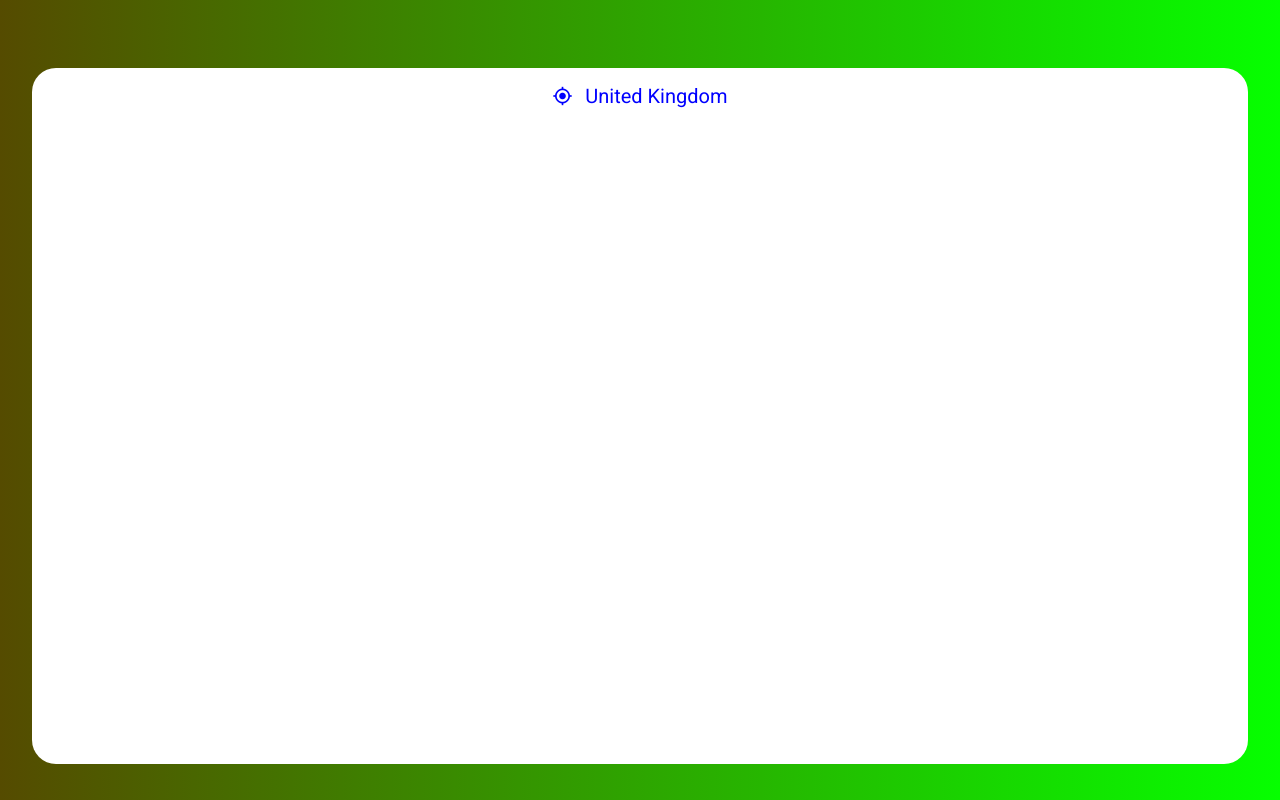
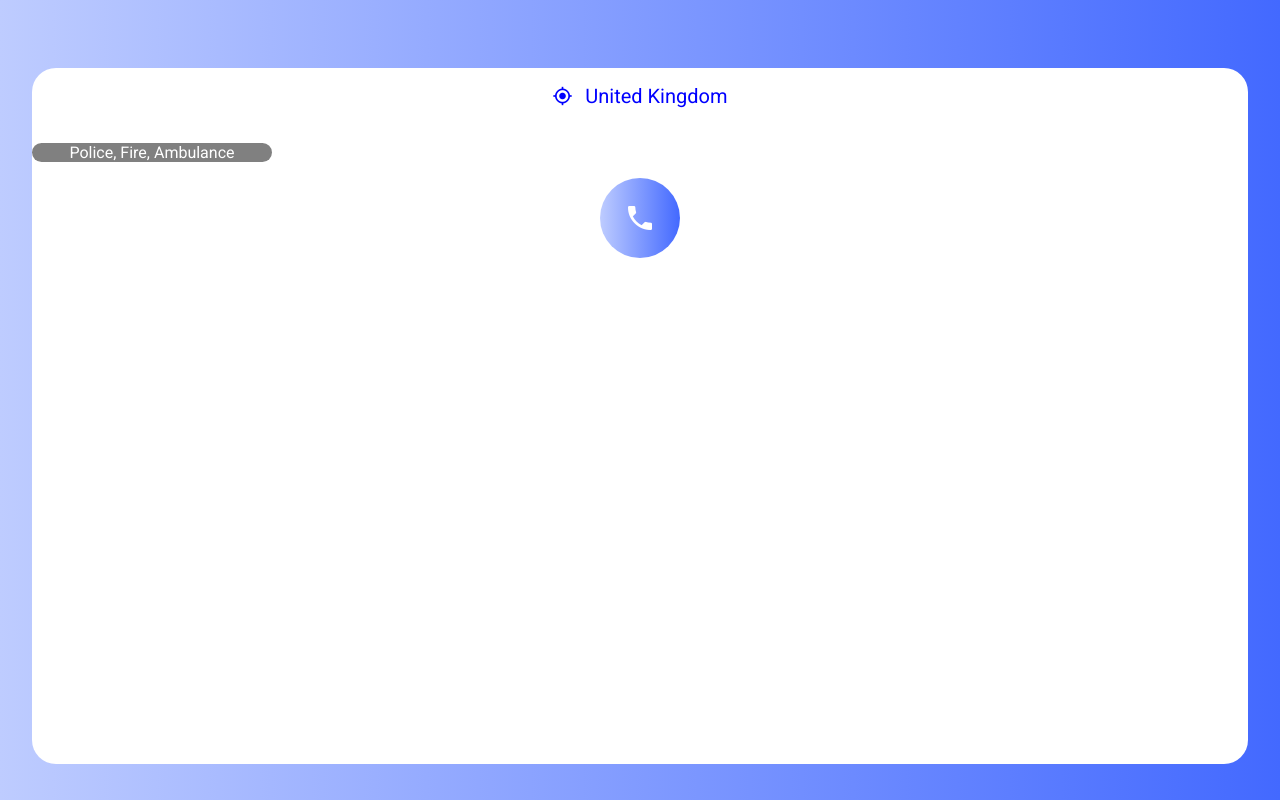
Before and after one commit to EmergencyNumberDatabase/emergencynumberdatabase.github.io, a plain HTML site: page index.html in a window 1280 px wide. Drawn offline with Linux system fonts and the light colour scheme.

Commit message:
Add stuff

```diff
--- a/index.html
+++ b/index.html
@@ -2,35 +2,38 @@
 <html>
     <head>
         <title>Emergency Number Database</title>
-        <link rel="stylesheet" href="/style.css">
-        <script src="/lib/jquery-3.4.1.js"></script>
-        <script src="/script.js"></script>
+        <link rel="stylesheet" href="style.css">
+        <script src="lib/jquery-3.4.1.js"></script>
+        <script src="script.js"></script>
         <link href="https://fonts.googleapis.com/css?family=Roboto&display=swap" rel="stylesheet">
         <link rel="stylesheet" href="https://fonts.googleapis.com/icon?family=Material+Icons">
-        <link rel="apple-touch-icon" sizes="57x57" href="/src/icon/apple-touch-icon-57x57.png">
-        <link rel="apple-touch-icon" sizes="60x60" href="/src/icon/apple-touch-icon-60x60.png">
-        <link rel="apple-touch-icon" sizes="72x72" href="/src/icon/apple-touch-icon-72x72.png">
-        <link rel="apple-touch-icon" sizes="76x76" href="/src/icon/apple-touch-icon-76x76.png">
-        <link rel="apple-touch-icon" sizes="114x114" href="/src/icon/apple-touch-icon-114x114.png">
-        <link rel="apple-touch-icon" sizes="120x120" href="/src/icon/apple-touch-icon-120x120.png">
-        <link rel="apple-touch-icon" sizes="144x144" href="/src/icon/apple-touch-icon-144x144.png">
-        <link rel="apple-touch-icon" sizes="152x152" href="/src/icon/apple-touch-icon-152x152.png">
-        <link rel="apple-touch-icon" sizes="180x180" href="/src/icon/apple-touch-icon-180x180.png">
-        <link rel="icon" type="image/png" sizes="32x32" href="/src/icon/favicon-32x32.png">
-        <link rel="icon" type="image/png" sizes="192x192" href="/src/icon/android-chrome-192x192.png">
-        <link rel="icon" type="image/png" sizes="16x16" href="/src/icon/favicon-16x16.png">
-        <link rel="manifest" href="/site.webmanifest">
-        <link rel="mask-icon" href="/safari-pinned-tab.svg" color="#00c900">
-        <link rel="shortcut icon" href="/favicon.ico">
+        <link rel="apple-touch-icon" sizes="57x57" href="src/icon/apple-touch-icon-57x57.png">
+        <link rel="apple-touch-icon" sizes="60x60" href="src/icon/apple-touch-icon-60x60.png">
+        <link rel="apple-touch-icon" sizes="72x72" href="src/icon/apple-touch-icon-72x72.png">
+        <link rel="apple-touch-icon" sizes="76x76" href="src/icon/apple-touch-icon-76x76.png">
+        <link rel="apple-touch-icon" sizes="114x114" href="src/icon/apple-touch-icon-114x114.png">
+        <link rel="apple-touch-icon" sizes="120x120" href="src/icon/apple-touch-icon-120x120.png">
+        <link rel="apple-touch-icon" sizes="144x144" href="src/icon/apple-touch-icon-144x144.png">
+        <link rel="apple-touch-icon" sizes="152x152" href="src/icon/apple-touch-icon-152x152.png">
+        <link rel="apple-touch-icon" sizes="180x180" href="src/icon/apple-touch-icon-180x180.png">
+        <link rel="icon" type="image/png" sizes="32x32" href="src/icon/favicon-32x32.png">
+        <link rel="icon" type="image/png" sizes="192x192" href="src/icon/android-chrome-192x192.png">
+        <link rel="icon" type="image/png" sizes="16x16" href="src/icon/favicon-16x16.png">
+        <link rel="manifest" href="site.webmanifest">
+        <link rel="mask-icon" href="safari-pinned-tab.svg" color="#00c900">
+        <link rel="shortcut icon" href="favicon.ico">
         <meta name="msapplication-TileColor" content="#ffc40d">
-        <meta name="msapplication-TileImage" content="/src/icon/mstile-144x144.png">
-        <meta name="msapplication-config" content="/browserconfig.xml">
+        <meta name="msapplication-TileImage" content="src/icon/mstile-144x144.png">
+        <meta name="msapplication-config" content="browserconfig.xml">
         <meta name="theme-color" content="#00ff00">
         <meta name="viewport" content="width=device-width, initial-scale=1, maximum-scale=1, minimum-scale=1, user-scalable=no, minimal-ui">
     </head>
     <body onload="pageLoad();">
         <div class="central" id="central">
             <i class="material-icons location">my_location</i><small id="currentCountry">United Kingdom</small>
+            <br><br>
+            <p class="numberInfo">Police, Fire, Ambulance</p>
+            <button class="callButton"><i class="material-icons callLarge">phone</i></button>
         </div>
     </body>
 </html>
--- a/style.css
+++ b/style.css
@@ -6,12 +6,11 @@ html {
     margin: 0;
     border: 0;
     overflow: hidden;
-    background: rgb(85,75,0);
-    background: -moz-linear-gradient(90deg, rgba(85,75,0,1) 0%, rgba(6,255,0,1) 100%);
-    background: -webkit-linear-gradient(90deg, rgba(85,75,0,1) 0%, rgba(6,255,0,1) 100%);
-    background: linear-gradient(90deg, rgba(85,75,0,1) 0%, rgba(6,255,0,1) 100%);
-    filter: progid:DXImageTransform.Microsoft.gradient(startColorstr="#554b00",endColorstr="#06ff00",GradientType=1);
-    text-align: center;
+    background: rgb(190,204,255);
+    background: -moz-linear-gradient(90deg, rgba(190,204,255,1) 0%, rgba(67,105,255,1) 100%);
+    background: -webkit-linear-gradient(90deg, rgba(190,204,255,1) 0%, rgba(67,105,255,1) 100%);
+    background: linear-gradient(90deg, rgba(190,204,255,1) 0%, rgba(67,105,255,1) 100%);
+    filter: progid:DXImageTransform.Microsoft.gradient(startColorstr="#beccff",endColorstr="#4369ff",GradientType=1);
 }
 
 body {
@@ -45,3 +44,30 @@ body {
     padding-top: 10vh;
     vertical-align: middle;
 }
+
+.callButton {
+    height: 10vh;
+    border-radius: 50%;
+    color: white;
+    background: rgb(190,204,255);
+    width: 10vh;
+    background: -moz-linear-gradient(90deg, rgba(190,204,255,1) 0%, rgba(67,105,255,1) 100%);
+    background: -webkit-linear-gradient(90deg, rgba(190,204,255,1) 0%, rgba(67,105,255,1) 100%);
+    background: linear-gradient(90deg, rgba(190,204,255,1) 0%, rgba(67,105,255,1) 100%);
+    filter: progid:DXImageTransform.Microsoft.gradient(startColorstr="#beccff",endColorstr="#4369ff",GradientType=1);
+    border: 0;
+}
+
+.material-icons.callLarge {
+    font-size: 4vh;
+    vertical-align: middle;
+}
+
+.numberInfo {
+    color: white;
+    background-color: gray;
+    font-size: 2vh;
+    width: 30vh;
+    text-align: center;
+    border-radius: 10vh;
+}
```
